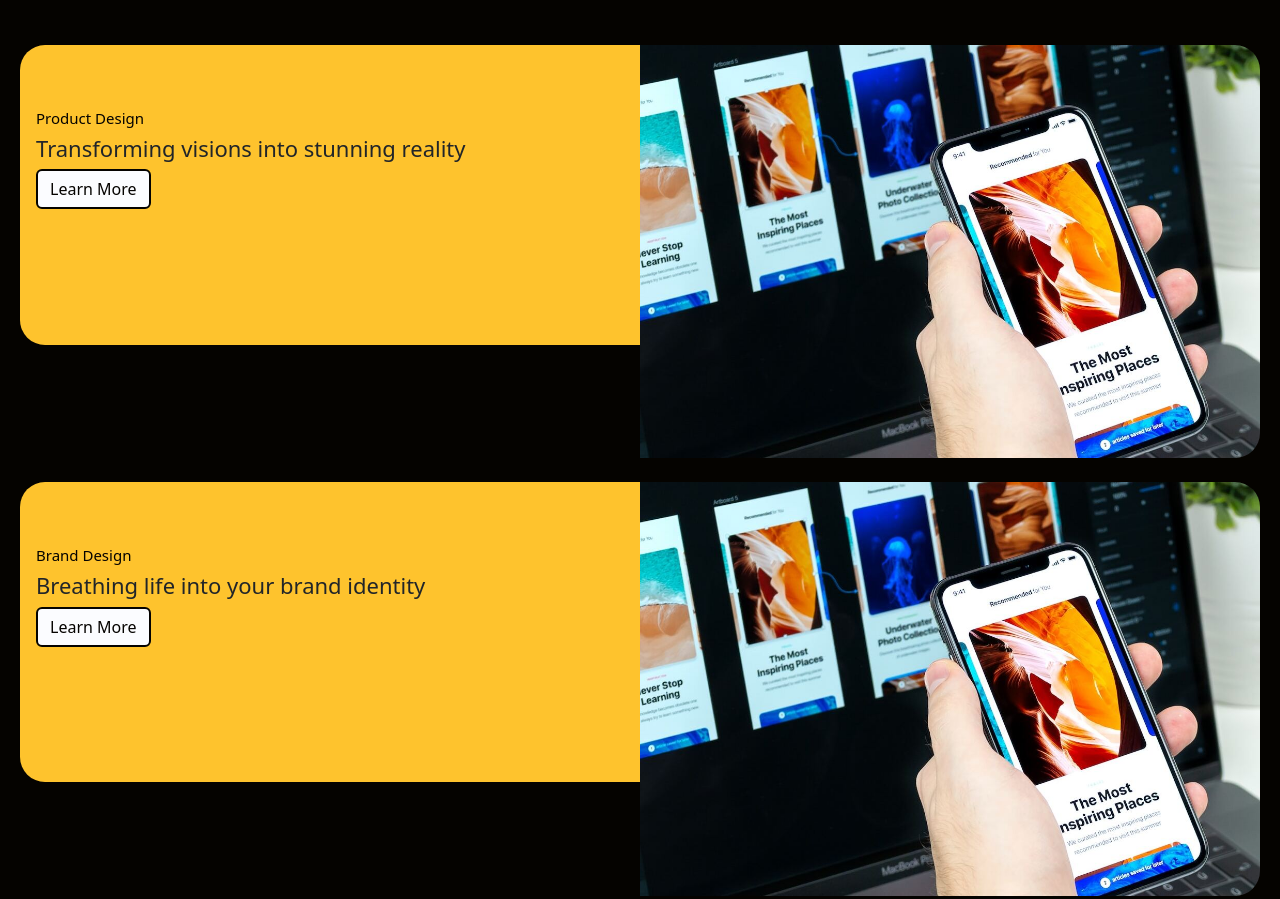
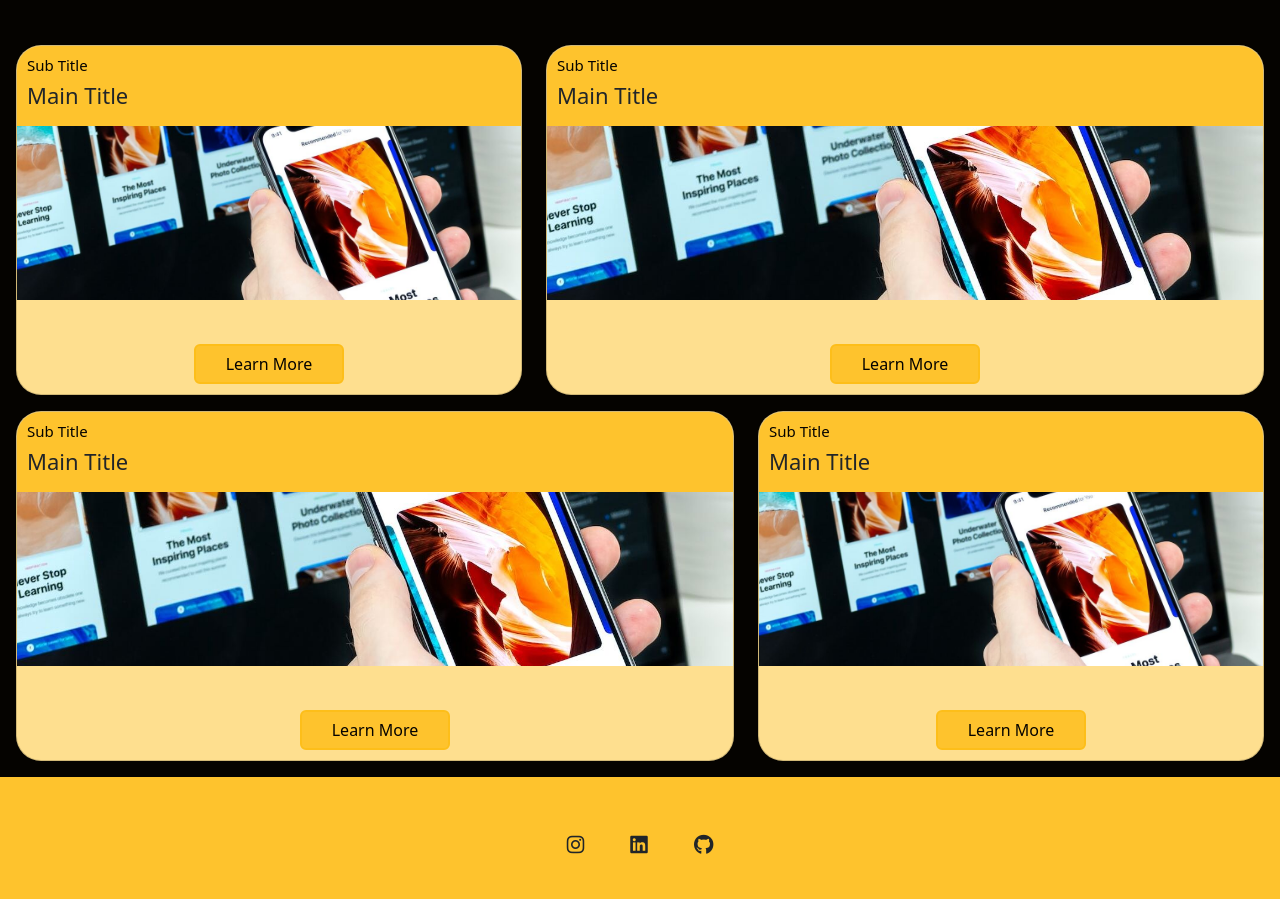
Before and after one commit to abdu0328/portfolio, a plain HTML site: page index.html in a window 1280 px wide. Shown: the part 690-1589 px from the top of the page. Drawn offline with nearby package versions, Linux system fonts and the light colour scheme.

Commit message:
structuring and styling projects overview

```diff
--- a/css/main.css
+++ b/css/main.css
@@ -192,11 +192,11 @@ p {
 
 
 /* project overview */
-.projectOverview p{
-margin-bottom: 3rem;
-}
+/* .projectOverview p{
+margin-bottom: 1rem;
+} */
 
-.container-proj {
+/* .container-proj {
     margin-bottom: 1.5rem;
     margin-right: 1rem;
     margin-left: 1rem;
@@ -226,11 +226,13 @@ margin-bottom: 3rem;
 .bgf {
     z-index: 0;
     width: 50%;
-    /* background-color: #FEC32D; */
+
     padding: 0;
     margin: 0;
     border-radius: 25px;
-}
+} */
+
+
 
 footer {
     background-color: var(--brand-color);
@@ -292,6 +294,44 @@ footer {
         height: 500px;
 
       } */
+    .card {
+        height: 350px; /* Set your desired fixed height */
+        border-radius: 25px;
+        overflow: hidden;
+        margin: 0 auto;
+        margin-bottom: 1rem;
+        /* maybe make this a different color */
+        background-color: #fedf8f;
+        --bs-card-title-spacer-y: 0rem;
+    }
+
+    .card-title {
+        background-color: var(--brand-color);
+        padding: 10px;
+        font-weight: bold;
+    }
+
+    .card-img-top {
+        width: 100%;
+        height: 50%; /* Adjust as needed */
+        object-fit: cover;
+        border-radius: 0;
+    }
+
+    .card-body {
+        display: flex;
+        justify-content: center;
+        align-items: flex-end;
+        height: 50%;
+        /* Adjust as needed */
+        padding: 10px;
+    }
+
+    .card-button {
+        width: 150px;
+        background-color: var(--brand-color);
+        border-color: #fdbe1a;
+    }
 
 
   @media (min-width: 991px) { /* Adjust the breakpoint as needed */
--- a/index.html
+++ b/index.html
@@ -41,10 +41,10 @@
                     <a class="nav-link active" aria-current="page" href="about.html">About</a>
                 </li>
                 <li class="nav-item">
-                    <a class="nav-link active" aria-current="page" href="#">Resume</a>
+                    <a class="nav-link active" aria-current="page" href="https://drive.google.com/file/d/1Kud41HyDruzBi7jNN6I8uFo3nIVszbqx/view">Resume</a>
                 </li>
                 <li class="nav-item">
-                    <a class="nav-link active" aria-current="page" href="#">Contact</a>
+                    <a class="nav-link active" aria-current="page" href="mailto:yassinabdd@gmail.com">Contact</a>
                 </li>
             </ul>
             <!-- search bar -->
@@ -118,8 +118,74 @@
 
     <section class="projectOverview">
         <!-- card content -->
+        <div class="row">
+          <div class="col-md-5">
 
-        <div class="container-proj">
+        <div class="card">
+          <div class="card-title">
+            <h5>Sub Title</h5>
+            <h4>Main Title</h4>
+          </div>
+          <img src="images/uxui.jpg" class="card-img-top" alt="Image">
+          <div class="card-body">
+            <a href="project-1.html" class="btn btn-primary card-button">Learn More</a>
+          </div>
+        </div>
+
+        </div>
+
+        <div class="col-md-7">
+
+
+            <div class="card">
+              <div class="card-title">
+                <h5>Sub Title</h5>
+                <h4>Main Title</h4>
+              </div>
+                <img src="images/uxui.jpg" class="card-img-top" alt="Image">
+                <div class="card-body">
+                  <a href="project-2.html" class="btn btn-primary card-button">Learn More</a>
+                </div>
+            </div>
+
+
+          </div>
+        </div>
+
+        <div class="row">
+          <div class="col-md-7">
+
+        <div class="card">
+          <div class="card-title">
+            <h5>Sub Title</h5>
+            <h4>Main Title</h4>
+          </div>
+          <img src="images/uxui.jpg" class="card-img-top" alt="Image">
+          <div class="card-body">
+            <a href="project-3.html" class="btn btn-primary card-button">Learn More</a>
+          </div>
+        </div>
+
+        </div>
+
+        <div class="col-md-5">
+
+          <div class="card">
+            <div class="card-title">
+              <h5>Sub Title</h5>
+              <h4>Main Title</h4>
+            </div>
+            <img src="images/uxui.jpg" class="card-img-top" alt="Image">
+            <div class="card-body">
+              <a href="project-4.html" class="btn btn-primary card-button">Learn More</a>
+            </div>
+          </div>
+
+          </div>
+        </div>
+
+        <!-- original html for project overview section -->
+        <!-- <div class="container-proj">
             <div class="row">
                 <div class="bgc col-6">
                     <h5>Product Design</h5>
@@ -127,7 +193,7 @@
                     <button type="button" class="btn btn-primary">Learn More</button>
                 </div>
                 <div class="bgf col-6">
-                    <!-- optimize images here -->
+
                     <img class="container-img" itemprop="image" src="images/uxui.jpg" alt="UX/UI">
                 </div>
             </div>
@@ -140,7 +206,7 @@
                     <button type="button" class="btn btn-primary">Learn More</button>
                 </div>
                 <div class="bgf col-6">
-                    <!-- optimize images here -->
+
                     <picture>
                     <img class="container-img" itemprop="image" src="images/uxui.jpg" alt="UX/UI">
                     </picture>
@@ -155,12 +221,12 @@
                     <button type="button" class="btn btn-primary">Learn More</button>
                 </div>
                 <div class="bgf col-6">
-                    <!-- optimize images here -->
+
                     <img class="container-img" itemprop="image" src="images/uxui.jpg" alt="UX/UI">
                 </div>
             </div>
         </div>
-    </section>
+    </section> -->
 
     <!-- <footer role="contentinfo">
         <a class="skip-link-footer" href="#skip-link-footer" aria-label="Back to top">Back to top</a>
```
Also changed, not shown: about.html (+2 -2 lines), project-1.html (+12 -0 lines).
